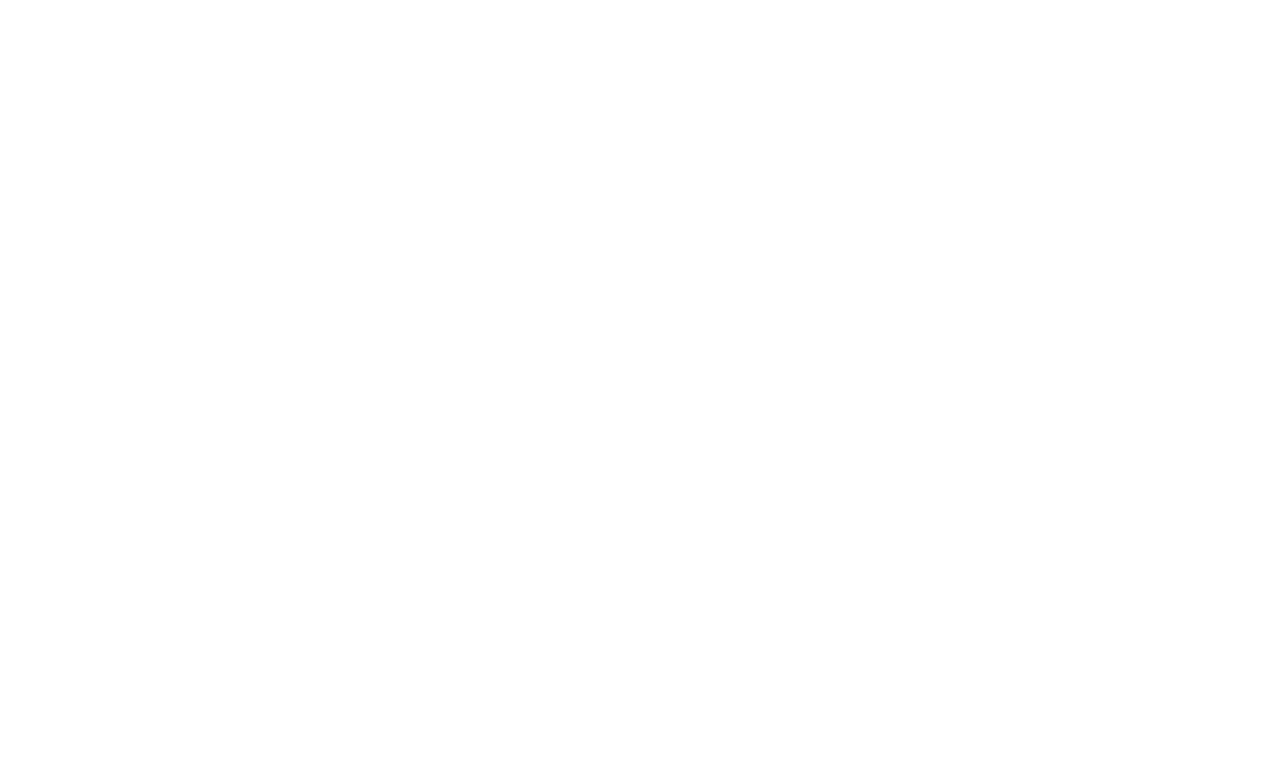
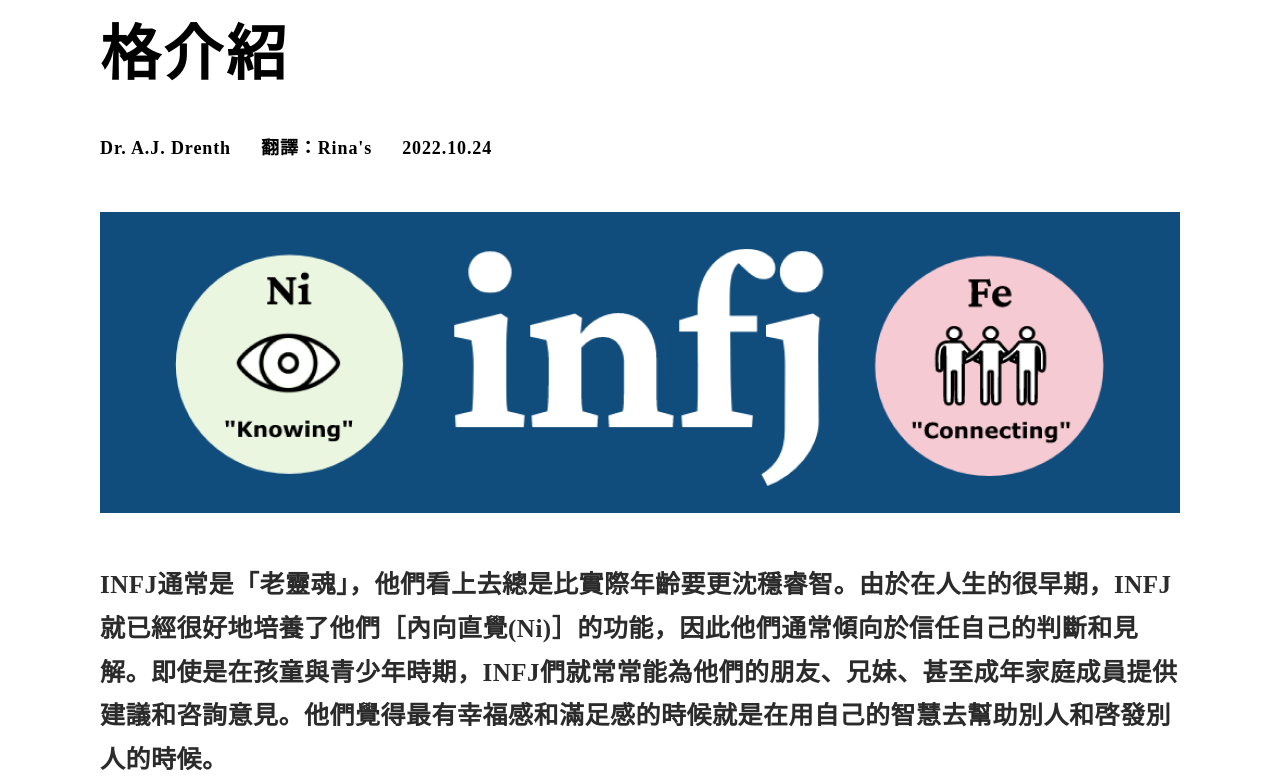
Before and after one commit to yuudachi31/universe_of_mbti, a React (Create React App) app: page /article/id in a window 1280 px wide. Shown: the part 320-1097 px from the top of the page. Before the commit the page ends 800 px from the top, so only its background shows below. Built offline with nearby package versions, Linux system fonts and the light colour scheme.

Commit message:
文章 做一半

```diff
--- a/src/App.css
+++ b/src/App.css
@@ -67,6 +67,14 @@
 }
 .posr{
   position: relative;
+}
+.link{
+  text-decoration: none;
+  color: #000;
+}
+.link :active{
+
+  /* color:"" ; */
 }
 .navbar-logo{
   width: 60px;
@@ -623,3 +631,85 @@
   color: #fff;
   background-color: #000;
 }
+.article-detail-cont{
+  max-width: 1080px;
+  width: 100%;
+margin-top: 240px;
+}
+.article-detail-bigtitle{
+  font-family: 'ヒラギノ角ゴ ProN W8';
+font-style: normal;
+font-weight: 800;
+font-size: 60px;
+line-height: 90px;
+letter-spacing: 0.05em;
+
+color: #000000;
+}
+.article-detail-author-date{
+  margin-top: 35px;
+  display: flex;
+
+/* identical to box height */
+
+letter-spacing: 0.05em;
+}
+.article-detail-author-date div{
+
+  font-family: 'ヒラギノ角ゴ ProN W8';
+
+font-style: normal;
+font-weight: 800;
+font-size: 18px;
+line-height: 27px;
+/* identical to box height */
+
+letter-spacing: 0.05em;
+margin-right: 30px;
+}
+.article-detail-images{
+  margin:  50px 0;
+  display: block;
+}
+.article-detail-content{
+  font-family: 'ヒラギノ角ゴ ProN W6';
+
+font-style: normal;
+font-weight: 600;
+font-size: 25px;
+line-height: 175%;
+/* or 44px */
+
+letter-spacing: 0.02em;
+margin-top: 50px;
+color: #2B2B2B;
+
+}
+.article-title{
+  font-family: 'ヒラギノ角ゴ ProN W8';
+
+font-style: normal;
+font-weight: 800;
+font-size: 25px;
+line-height: 175%;
+/* or 44px */
+margin-bottom: 50px;
+letter-spacing: 0.02em;
+
+color: #2B2B2B;
+margin-top: 50px;
+}
+.article-sublist{
+  font-family: 'ヒラギノ角ゴ ProN W6';
+
+font-style: normal;
+font-weight: 600;
+font-size: 25px;
+line-height: 175%;
+/* or 44px */
+
+letter-spacing: 0.02em;
+
+color: #2B2B2B;
+/* margin-bottom: 50px; */
+}
--- a/src/App.js
+++ b/src/App.js
@@ -5,6 +5,8 @@
 import { Provider } from "react-redux";
 import store from "./redux/store";
 import ArticleList from "./pages/ArticleList";
+import Article from "./pages/article";
+
 
 const testarray = [{
 id:0,
@@ -35,7 +37,7 @@
                 <Route path="/worldView" element={<>worldView</>} />
                 <Route path="/personality/:type" element={<PersonalityView/>} />
                 <Route path="/articleList" element={<ArticleList/>} />
-                <Route path="/article/:articleId" element={<>article</>} />
+                <Route path="/article/:articleId" element={<Article/>} />
                 <Route path="/team" element={<>team</>} />
             </Routes>
         </BrowserRouter>
--- a/src/json/articleList.json
+++ b/src/json/articleList.json
@@ -3,60 +3,17 @@
     "articleTitle": "INFJ Personality Type Profile INFJ人格介紹",
     "articleDescription": "INFJ通常是“老靈魂”，他們看上去總是比實際年齡要更沉穩睿智。由於在人生的很早期，INFJINFJ通常是“老靈魂”，他們看上去總是比實際年齡要更沉穩睿智。由於在人生的很早期，INFJ",
     "date": "OCT 24",
-    "tags": ["INFJ"]
-  },
-  {
-    "articleTitle": "INFJ Personality Type Profile INFJ人格介紹",
-    "articleDescription": "INFJ通常是“老靈魂”，他們看上去總是比實際年齡要更沉穩睿智。由於在人生的很早期，INFJINFJ通常是“老靈魂”，他們看上去總是比實際年齡要更沉穩睿智。由於在人生的很早期，INFJ",
-    "date": "OCT 24",
-    "tags": ["INFJ"]
-  },
-  {
-    "articleTitle": "INFJ Personality Type Profile INFJ人格介紹",
-    "articleDescription": "INFJ通常是“老靈魂”，他們看上去總是比實際年齡要更沉穩睿智。由於在人生的很早期，INFJINFJ通常是“老靈魂”，他們看上去總是比實際年齡要更沉穩睿智。由於在人生的很早期，INFJ",
-    "date": "OCT 24",
-    "tags": ["INFJ"]
-  },
-  {
-    "articleTitle": "INFJ Personality Type Profile INFJ人格介紹",
-    "articleDescription": "INFJ通常是“老靈魂”，他們看上去總是比實際年齡要更沉穩睿智。由於在人生的很早期，INFJINFJ通常是“老靈魂”，他們看上去總是比實際年齡要更沉穩睿智。由於在人生的很早期，INFJ",
-    "date": "OCT 24",
-    "tags": ["INFJ"]
-  },
-  {
-    "articleTitle": "INFJ Personality Type Profile INFJ人格介紹",
-    "articleDescription": "INFJ通常是“老靈魂”，他們看上去總是比實際年齡要更沉穩睿智。由於在人生的很早期，INFJINFJ通常是“老靈魂”，他們看上去總是比實際年齡要更沉穩睿智。由於在人生的很早期，INFJ",
-    "date": "OCT 24",
-    "tags": ["INFJ"]
-  },
-  {
-    "articleTitle": "INFJ Personality Type Profile INFJ人格介紹",
-    "articleDescription": "INFJ通常是“老靈魂”，他們看上去總是比實際年齡要更沉穩睿智。由於在人生的很早期，INFJINFJ通常是“老靈魂”，他們看上去總是比實際年齡要更沉穩睿智。由於在人生的很早期，INFJ",
-    "date": "OCT 24",
-    "tags": ["INFJ"]
-  },
-  {
-    "articleTitle": "INFJ Personality Type Profile INFJ人格介紹",
-    "articleDescription": "INFJ通常是“老靈魂”，他們看上去總是比實際年齡要更沉穩睿智。由於在人生的很早期，INFJINFJ通常是“老靈魂”，他們看上去總是比實際年齡要更沉穩睿智。由於在人生的很早期，INFJ",
-    "date": "OCT 24",
-    "tags": ["INFJ"]
-  },
-  {
-    "articleTitle": "INFJ Personality Type Profile INFJ人格介紹",
-    "articleDescription": "INFJ通常是“老靈魂”，他們看上去總是比實際年齡要更沉穩睿智。由於在人生的很早期，INFJINFJ通常是“老靈魂”，他們看上去總是比實際年齡要更沉穩睿智。由於在人生的很早期，INFJ",
-    "date": "OCT 24",
-    "tags": ["INFJ"]
-  },
-  {
-    "articleTitle": "INFJ Personality Type Profile INFJ人格介紹",
-    "articleDescription": "INFJ通常是“老靈魂”，他們看上去總是比實際年齡要更沉穩睿智。由於在人生的很早期，INFJINFJ通常是“老靈魂”，他們看上去總是比實際年齡要更沉穩睿智。由於在人生的很早期，INFJ",
-    "date": "OCT 24",
-    "tags": ["INFJ"]
-  },
-  {
-    "articleTitle": "INFJ Personality Type Profile INFJ人格介紹",
-    "articleDescription": "INFJ通常是“老靈魂”，他們看上去總是比實際年齡要更沉穩睿智。由於在人生的很早期，INFJINFJ通常是“老靈魂”，他們看上去總是比實際年齡要更沉穩睿智。由於在人生的很早期，INFJ",
-    "date": "OCT 24",
-    "tags": ["INFJ"]
+    "tags": ["INFJ"],
+    "articleId":"8594aj",
+    "author":["Dr. A.J. Drenth","翻譯：Rina's"],
+    "date2":"2022.10.24",
+    "articleContent":["<div class='article-detail-content'>INFJ通常是「老靈魂」，他們看上去總是比實際年齡要更沈穩睿智。由於在人生的很早期，INFJ就已經很好地培養了他們［內向直覺(Ni)］的功能，因此他們通常傾向於信任自己的判斷和見解。即使是在孩童與青少年時期，INFJ們就常常能為他們的朋友、兄妹、甚至成年家庭成員提供建議和咨詢意見。他們覺得最有幸福感和滿足感的時候就是在用自己的智慧去幫助別人和啓發別人的時候。</div>",
+  "<div class='article-title'>・INFJ的人格發展與功能類型</div>","<div class='article-detail-content'>每種人格型都傾向於使用榮格所描述的八種功能中的四種。這四個功能組成了一種「人格」的「功能類型」。這四個功能的相對強度以下列方式排序：主導功能、輔助功能、第三功能和第四功能。INFJ的主導功能是Ni功能，其次是Fe功能，Ti功能和Se功能。以下是具體描述：</div>",
+  "<div class='article-title'>・INFJ的功能類型</div>",
+  "<div class='article-sublist'>主導功能：內向直覺Ni</div>","<div class='article-sublist'>輔助功能：外向情感Fe</div>","<div class='article-sublist'>第三功能：內向思考Ti</div>","<div class='article-sublist'>第四功能：外向感覺Se</div>",
+  "<div class='article-detail-content'>雖然我們很快就會開始深入地討論每一個功能，但是現在，我們先轉向INFJ的另一個特性——他們的人格發展。正如所有類型一樣，INFJ的人格發展包括三個階段。這些階段的發展過程大致相當於「功能類型」的排序過程，Ni功能是第一個發展的功能，以此類推是Fe功能，Ti功能和Se功能。但正如我們所看到的那樣，第四功能Se是一種特殊的情況，期望它能在較早的階段就喚起INFJ的注意力，顯然是不可能的。</div>"
+  ]
   }
+
+
 ]
--- a/src/pages/ArticleList.jsx
+++ b/src/pages/ArticleList.jsx
@@ -115,7 +115,8 @@
 const ArticleCard = ({ item }) => {
 
   return (
-    <div className="articleCard-cont">
+    <Link className="link" to="/article/id">
+     <div className="articleCard-cont">
       <div className="articleCard-textblock">
         <div className="articleCard-title">{item.articleTitle}</div>
         <div className="articleCard-description">{item.articleDescription}</div>
@@ -126,6 +127,8 @@
       </div>
       <div className="articleCard-img"></div>
     </div>
+    </Link>
+
   );
 };
 export default ArticleList;
--- /dev/null
+++ b/src/pages/article.jsx
@@ -0,0 +1,61 @@
+import { useDispatch, useSelector } from "react-redux";
+import { useEffect } from "react";
+import { useParams } from "react-router-dom";
+import Navbar from "../components/Navbar";
+import Footer from "../components/Footer";
+import articleJson from "../json/articleList.json"
+import { Link } from "react-router-dom";
+import styled from "styled-components";
+
+// import {} from "../redux/adminSlice"
+const articleData=articleJson[0]
+
+
+const ArticleView = () => {
+  useEffect(() => {
+    window.scrollTo({top: 0})
+  }, []);
+  const { type } = useParams();
+
+  return (
+    <>
+      <Navbar></Navbar>
+      <div className="big-container">
+<div className="article-detail-cont">
+  <div className="article-detail-bigtitle">
+    {articleData.articleTitle}
+  </div>
+  <div className="article-detail-author-date">
+    {
+      articleData.author.map((item)=>(
+<div>
+  {item}
+</div>
+      ))
+
+    }
+        <div>{articleData.date2}</div>
+  </div>
+<img className="article-detail-images"src="/images/article_img.png"></img>
+{
+
+  articleData.articleContent.map((item)=>(
+    <div
+    dangerouslySetInnerHTML={{ __html: item }}
+  ></div>
+
+
+
+  ))
+}
+
+
+</div>
+        <Footer/>
+      </div>
+    </>
+  );
+};
+
+
+export default ArticleView;
```
Also changed, not shown: public/images/article_img.png (added).
